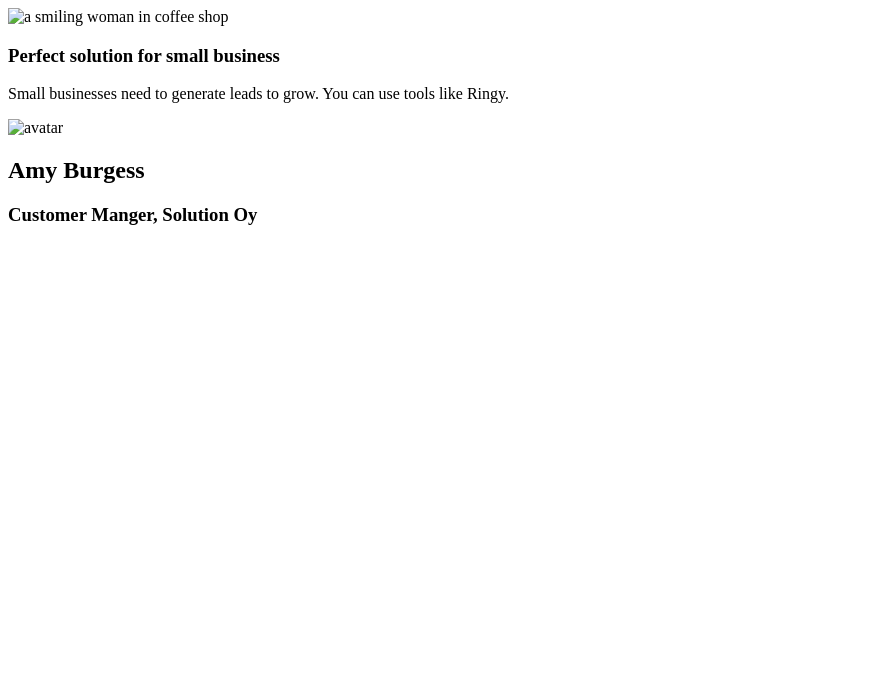
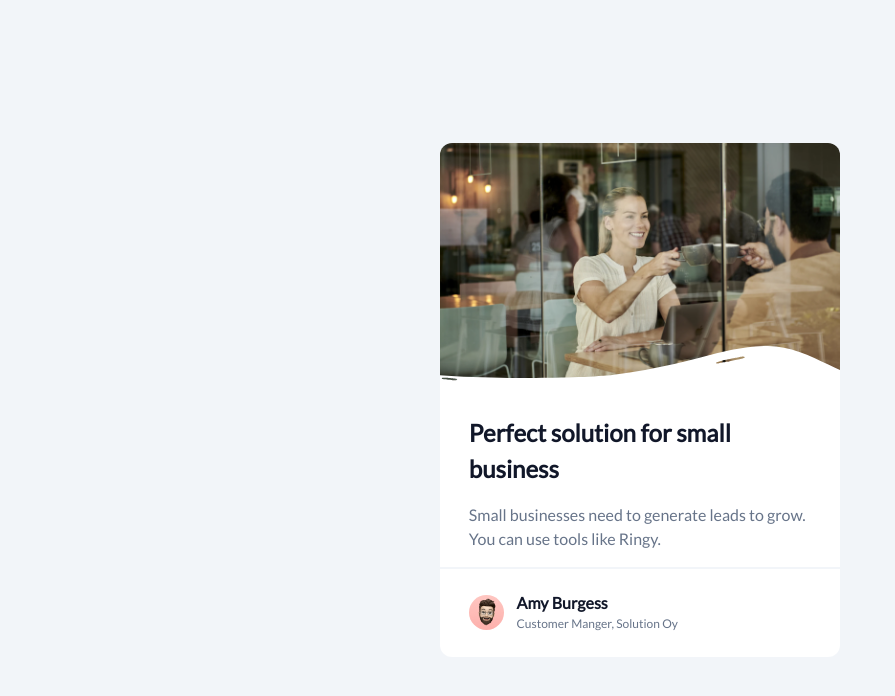
Before and after one commit to CyrusKabir/Business-Blog-Card-HTML-CSS-, a plain HTML site: page index.html in a window 1280 px wide. Shown: the whole page, without its empty margins (0-895 px from the left). Drawn offline with Linux system fonts and the light colour scheme; the site is published under a folder, as on GitHub Pages, so addresses that start at the root find nothing.

Commit message:
:bug: fixing urls

```diff
--- a/index.html
+++ b/index.html
@@ -16,7 +16,7 @@
       href="https://fonts.googleapis.com/css2?family=Lato&family=Poppins&family=Sora:wght@400;600;700&display=swap"
       rel="stylesheet"
     />
-    <link rel="stylesheet" href="/public/style.min.css" />
+    <link rel="stylesheet" href="./public/style.min.css" />
   </head>
   <body>
     <main>
@@ -24,7 +24,7 @@
         <header class="card__visual">
           <img
             class="card__visual-img"
-            src="/public/images/hero-image-business-card.png"
+            src="./public/images/hero-image-business-card.png"
             alt="a smiling woman in coffee shop"
             width="400"
             height="200"
@@ -42,7 +42,7 @@
             <div class="card__footer-visual">
               <img
                 class="card__footer-visual-img"
-                src="/public/images/avatar-image-business-card.png"
+                src="./public/images/avatar-image-business-card.png"
                 alt="avatar"
                 width="35"
                 height="35"
```
